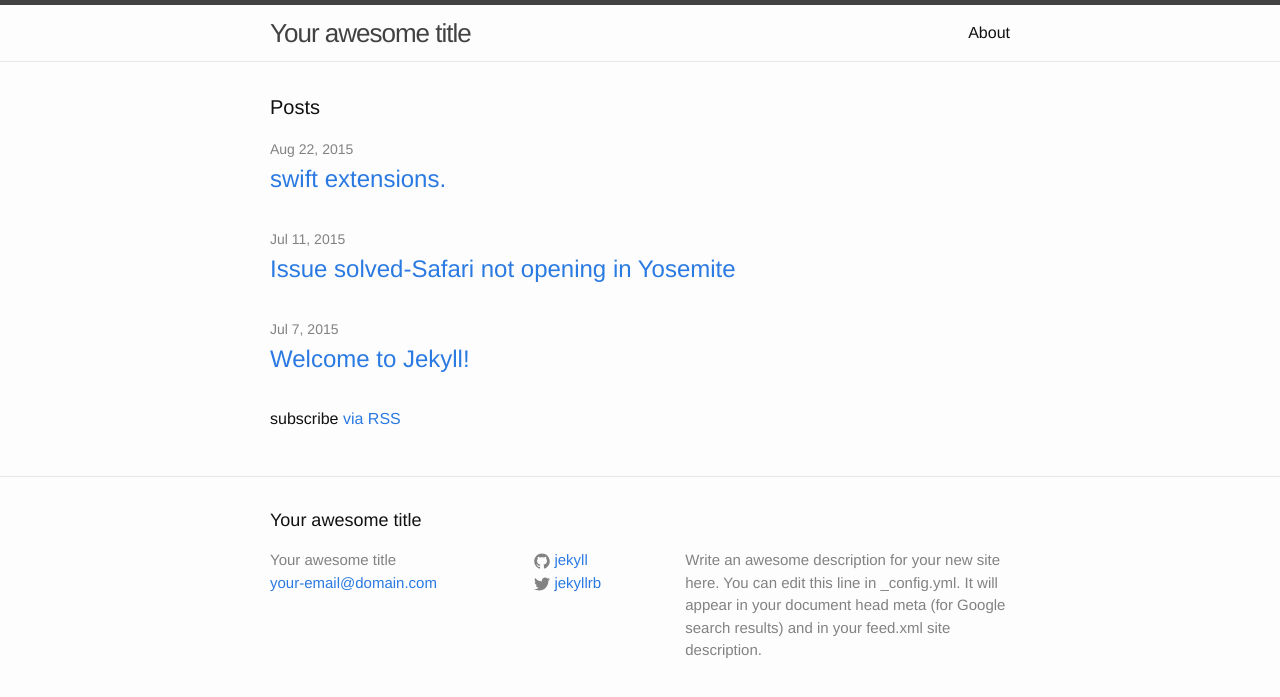
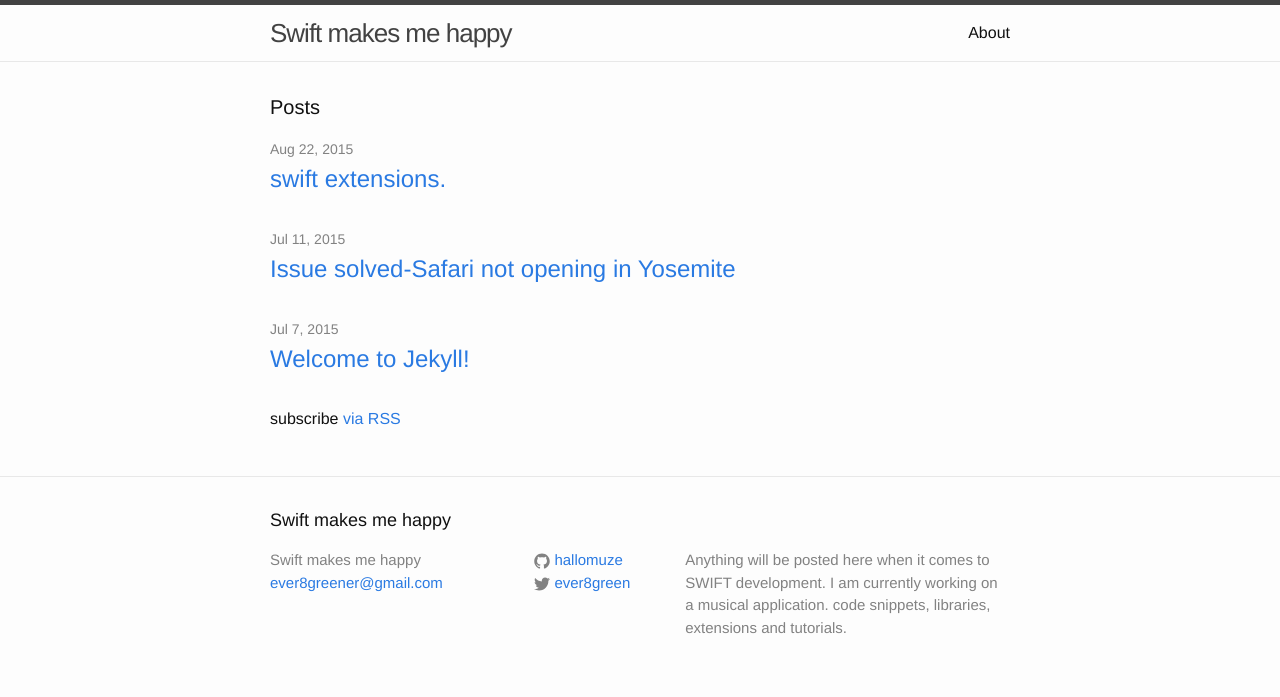
Before and after one commit to hallomuze/hallomuze.github.io, a Jekyll site: the page built from index.html, in a window 1280 px wide. Shown: the top 697 px of the page. Built offline with Jekyll 4.4.1, drawn with Linux system fonts in a browser that asks for light colours.

```diff
--- a/_config.yml
+++ b/_config.yml
@@ -1,14 +1,12 @@
 # Site settings
-title: Your awesome title
-email: your-email@domain.com
+title: Swift makes me happy
+email: ever8greener@gmail.com
 description: > # this means to ignore newlines until "baseurl:"
-  Write an awesome description for your new site here. You can edit this
-  line in _config.yml. It will appear in your document head meta (for
-  Google search results) and in your feed.xml site description.
+  Anything will be posted here when it comes to SWIFT development. I am currently working on a musical application. code snippets, libraries, extensions and tutorials.
 baseurl: "" # the subpath of your site, e.g. /blog/
 url: "http://yourdomain.com" # the base hostname & protocol for your site
-twitter_username: jekyllrb
-github_username:  jekyll
+twitter_username: ever8green
+github_username:  hallomuze
 
 # Build settings
 markdown: kramdown
```
